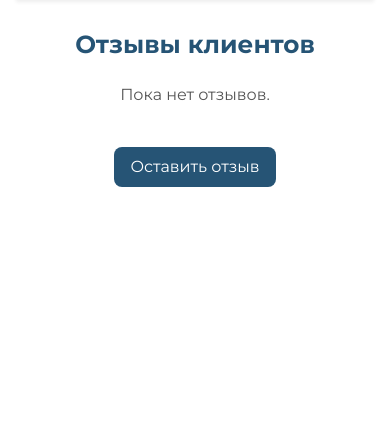
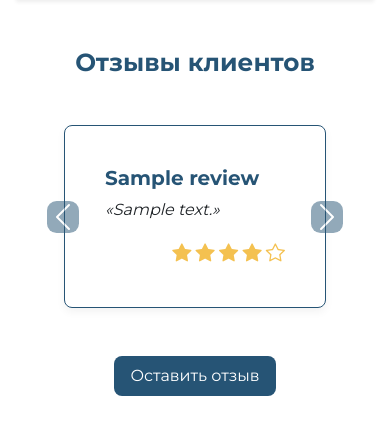
Before and after one commit to Katusha-tech/DW_milkSite, a Django app: page /milksite/reviews/ in a window 390 px wide. Shown: the part 187-630 px from the top of the page. Run offline with Django 5.2, Linux system fonts and the light colour scheme; tables that the repository leaves empty hold one stand-in row (values such as "Sample post").

Commit message:
com_13: изменила reviews_form: убрала лишнее поле phone, добавила пооле звездочки; создала файл js для отображения звездочек в форме; исправила create_review - шаблон с ошибками; исправила reviews, чтобы отображались отзывы

```diff
--- a/core/templates/core/orders_list.html
+++ b/core/templates/core/orders_list.html
@@ -2,7 +2,7 @@
 {% block title %}Список заказов{% endblock %}
 
 {% block content %}
-<section id="orders" class="py-3 main-body">
+<section id="orders" class="py-5 main-body">
     <div class="container px-4 px-md-5">
         <h2 class="text-center fw-bold mb-5 milksite-title">Журнал Заявок</h2>
         {% comment %} Форма поиска {% endcomment %}
--- a/core/templates/core/products.html
+++ b/core/templates/core/products.html
@@ -3,7 +3,7 @@
 {% block title %}Наши продукты{% endblock %}
 
 {% block content %}
-<section id="products" class="py-3 main-body">
+<section id="products" class="py-5 main-body">
     <div class="container px-4 px-md-5">
         <h2 class="text-center fw-bold mb-5 milksite-title">Наши продукты</h2>
         <div class="row row-cols-1 row-cols-sm-2 row-cols-md-3 row-cols-lg-4 g-3">
--- a/core/templates/core/reviews.html
+++ b/core/templates/core/reviews.html
@@ -2,28 +2,52 @@
 {% block title %}Отзывы{% endblock %}
 
 {% block content %}
-<section id="reviews" class="py-3 zigzag-section main-body">
-    <div class="container-fluid px-4 px-md-5">
+<section id="reviews" class="py-5 main-body">
+  <div class="container px-4 px-md-5">
     <h2 class="text-center fw-bold mb-4 orders-title">Отзывы клиентов</h2>
 
-        <div class="row row-cols-1 row-cols-md-2 g-3">
+    <div class="section-content">
+      <div id="reviewsCarousel" class="carousel slide" data-bs-ride="carousel">
+        <div class="carousel-inner">
           {% for review in reviews %}
-            <div class="col">
-                <div class="card custom-order-card h-100">
-                    <div class="card-body custom-card-body">
-                        <h5 class="card-title fw-bold custom-card-title">{{ review.client_name }}</h5>
-                        <p class="card-text custom-card-text">{{ review.text }}</p>
+            <div class="carousel-item {% if forloop.first %}active{% endif %}">
+              <div class="d-flex justify-content-center p-4">
+                <div class="card review-card">
+                  <div class="card-body d-flex flex-column">
+                    <h5 class="card-title">{{ review.client_name }}</h5>
+                    <p class="card-text flex-grow-1">«{{ review.text }}»</p>
+                    <div class="d-flex justify-content-end align-items-center mt-auto">
+                      <div class="star-rating">
+                        {% for i in "12345" %}
+                          {% if forloop.counter <= review.rating %}
+                            <i class="bi bi-star-fill"></i>
+                          {% else %}
+                            <i class="bi bi-star"></i>
+                          {% endif %}
+                        {% endfor %}
                       </div>
                     </div>
                   </div>
-            {% empty %}
-            <p class="text-muted text-center">Пока нет отзывов.</p>
+                </div>
+              </div>
+            </div>
           {% endfor %}
+        </div>
+
+        <button class="carousel-control-prev" type="button" data-bs-target="#reviewsCarousel" data-bs-slide="prev">
+          <span class="carousel-control-prev-icon" aria-hidden="true"></span>
+          <span class="visually-hidden">Назад</span>
+        </button>
+        <button class="carousel-control-next" type="button" data-bs-target="#reviewsCarousel" data-bs-slide="next">
+          <span class="carousel-control-next-icon" aria-hidden="true"></span>
+          <span class="visually-hidden">Вперёд</span>
+        </button>
       </div>
 
       <div class="text-center mt-4">
         <a href="{% url 'create_review' %}" class="btn order-btn">Оставить отзыв</a>
       </div>
     </div>
+  </div>
 </section>
 {% endblock %}
--- a/core/views.py
+++ b/core/views.py
@@ -3,7 +3,7 @@ from django.http import HttpResponse
 from  django.shortcuts import get_object_or_404, redirect
 from django.contrib import messages
 from django.contrib.auth.decorators import login_required
-from .models import Order, Product
+from .models import Order, Product, Review
 from .forms import ReviewForm
 from django.db.models import Q
 from .data import *
@@ -95,7 +95,11 @@ def products(request):
     return render(request, 'core/products.html', context)
 
 def reviews(request):
-    return render(request, 'core/reviews.html')
+    reviews = Review.objects.filter(is_published=True).order_by('-created_at')
+    context = {
+        'reviews': reviews,
+    }
+    return render(request, 'core/reviews.html', context)
 
 def about_milk(request):
     return render(request, 'core/about_milk.html')
@@ -107,8 +111,6 @@ def delivery_payment(request):
 def create_review(request):
     if request.method == 'GET':
         form = ReviewForm()
-
-
         context = {
             'title': 'Создание отзыва',
             'form': form,
@@ -128,3 +130,11 @@ def create_review(request):
             messages.success(request, f"Отзыв от {client_name} успешно создан и отправлен на модерацию!")
 
             return redirect("thanks")
+        else:
+            # Форма не прошла валидацию — нужно вернуть шаблон с ошибками
+            context = {
+                'title': 'Создание отзыва',
+                'form': form,
+                'button_text': 'Создать',
+            }
+            return render(request, 'core/reviews_form.html', context)
--- a/static/css/main.css
+++ b/static/css/main.css
@@ -475,4 +475,67 @@
     margin-bottom: 0.5rem;
 }
 
-/*Иконки для секции about_milk*/
+/* Цвет меток */
+.label-color {
+    color: #265475;
+}
+
+/* Стили звёзд без кнопочной рамки */
+.star-btn {
+    border: none;
+    background: none;
+    font-size: 1.8rem;
+    color: #ccc;
+    cursor: pointer;
+    transition: transform 0.2s ease;
+    padding: 0;
+    line-height: 1;
+}
+
+.star-btn:hover,
+.star-btn:focus {
+    transform: scale(1.2);
+    outline: none;
+}
+
+/* Подсвеченные звёзды (JS добавит класс text-warning) */
+.star-btn.text-warning {
+    color: #f5c518; /* классический жёлтый */
+}
+
+.star-btn.text-muted {
+    color: #ccc;
+}
+
+/* Фирменный стиль отзывов */
+
+.review-card {
+  max-width: 600px;
+  width: 100%;
+  border: 1px solid #265475;
+  box-shadow: 0 4px 8px rgba(0, 0, 0, 0.05);
+  border-radius: 0.5rem;
+  background-color: #ffffff;
+  padding: 1.5rem;
+}
+
+.review-card .card-title {
+  color: #265475;
+  font-weight: 600;
+}
+
+.review-card .card-text {
+  font-style: italic;
+}
+
+.star-rating i {
+  font-size: 1.2rem;
+  color: #f4c150;
+}
+
+.carousel-control-prev-icon,
+.carousel-control-next-icon {
+  background-color: #265475;
+  border-radius: 30%;
+  padding: 0.75rem;
+}
```
Also changed, not shown: core/templates/core/reviews_form.html (+28 -20 lines), static/js/reviews.js (added, +151 -0 lines). Lines whose indentation alone changed are shown as unchanged.
